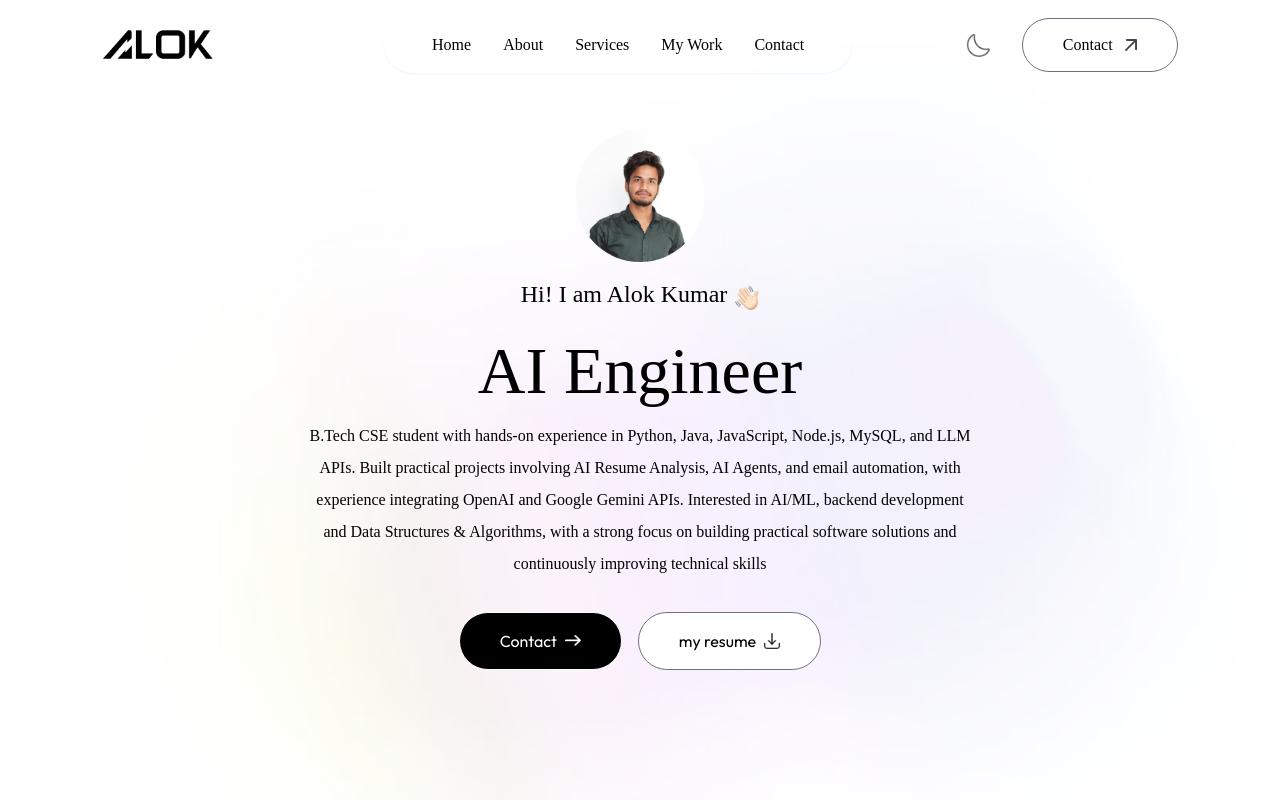
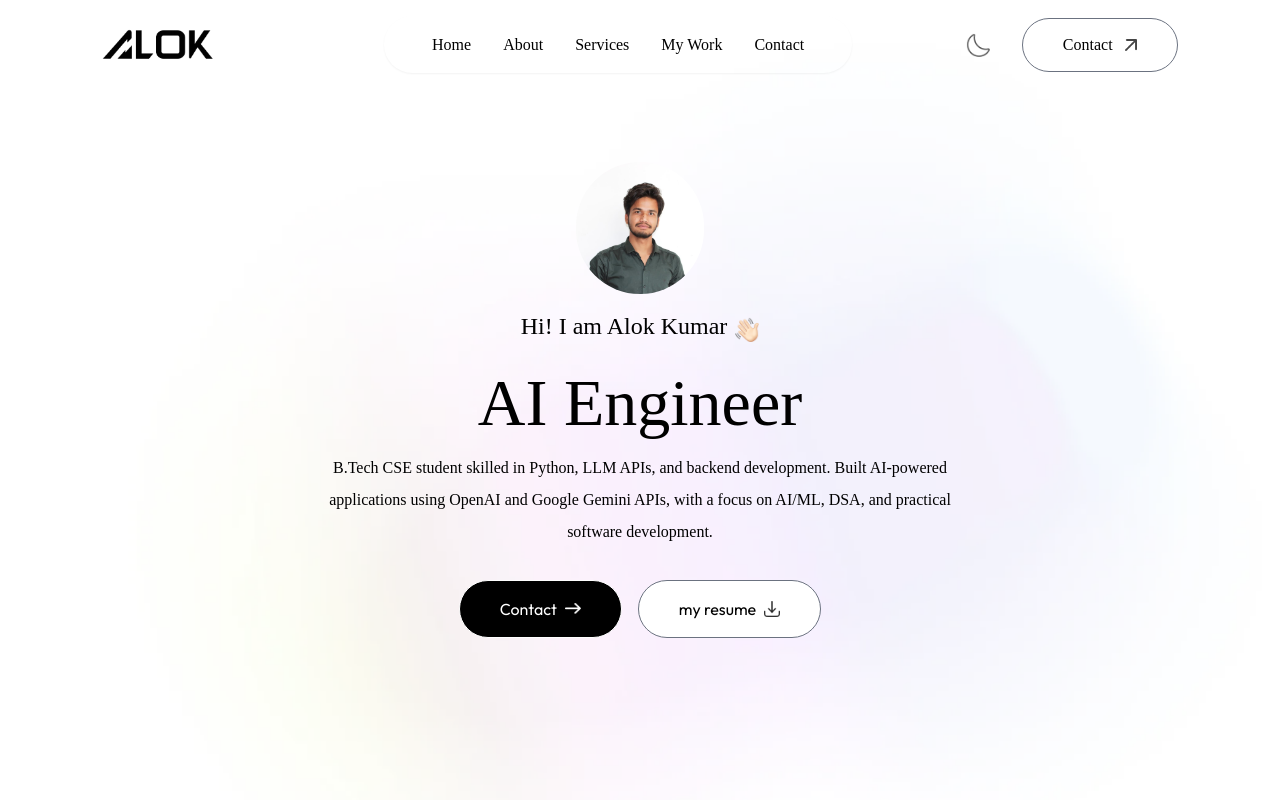
Before and after one commit to SiLEnT-24/webfolio, a Next.js app: page / in a window 1280 px wide. Shown: the top 800 px of the page. Built offline with nearby package versions, Linux system fonts and the light colour scheme; a web font is replaced by a local one.

Commit message:
Update Header component to refine skills description and focus on AI applications

```diff
--- a/app/components/Header.jsx
+++ b/app/components/Header.jsx
@@ -34,10 +34,9 @@ const Header = () =>{
                 whileInView={{ opacity: 1}}
                 transition ={{duration: 0.6, delay:0.7}}
                 className='max-w-2xl mx-auto font-Ovo'>
-                     B.Tech CSE student with hands-on experience in Python, Java, JavaScript, Node.js, MySQL, and LLM APIs. Built practical projects
-                     involving AI Resume Analysis, AI Agents, and email automation, with experience integrating OpenAI and Google Gemini APIs. Interested
-                     in AI/ML, backend development and Data Structures & Algorithms, with a strong focus on building practical software solutions and
-                     continuously improving technical skills
+                     B.Tech CSE student skilled in Python, LLM APIs, and backend development.
+                     Built AI-powered applications using OpenAI and Google Gemini APIs, with a
+                     focus on AI/ML, DSA, and practical software development.
                 </motion.p>
 
                 <div className='flex flex-col sm:flex-row items-center gap-4 mt-4'>
```
